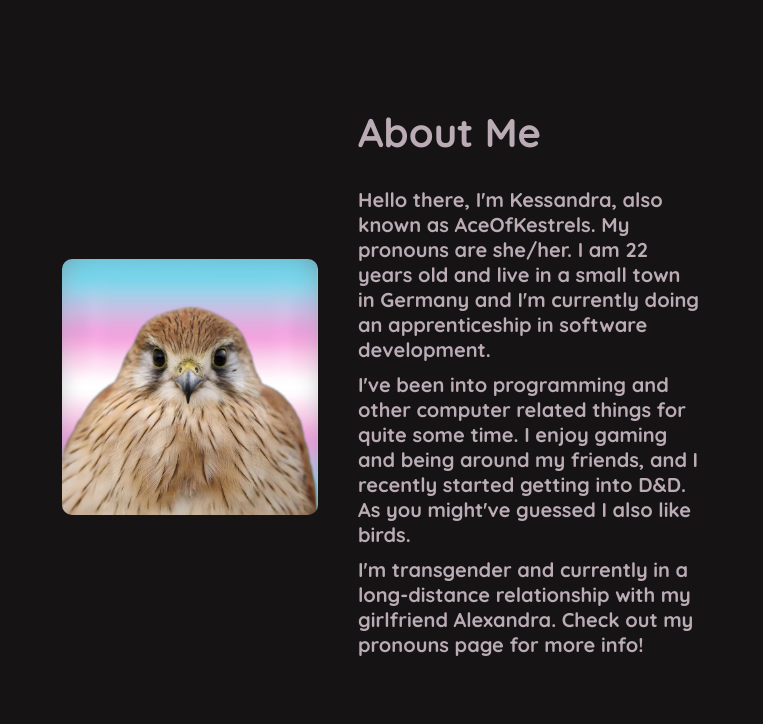
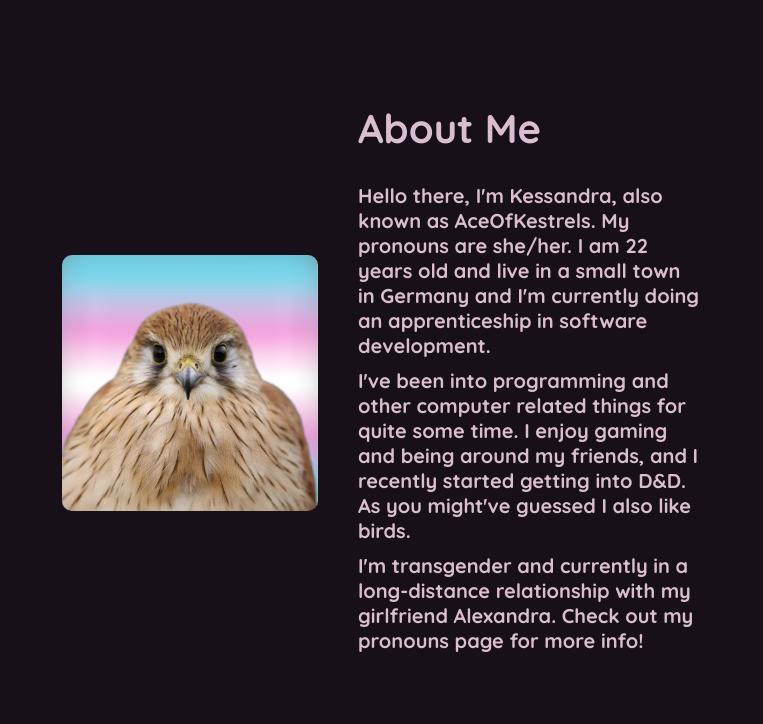
Before and after one commit to KestrelsDevelopment/KestrelsNest, a plain HTML site: page index.html in a window 1280 px wide. Shown: the part 639-1363 px from the top of the page, without its empty margins (258-1021 px from the left). Drawn offline with Linux system fonts and the light colour scheme.

Commit message:
Add custom scrollbar

```diff
--- a/style/links-section.css
+++ b/style/links-section.css
@@ -28,7 +28,7 @@ a.link {
     margin: 0.5em;
     border-radius: 0.75em;
 
-    border: 2px solid var(--color-accent);
+    /*border: 2px solid var(--color-accent);*/
     background-color: var(--color-primary);
 
     width: 8em;
--- a/style/page-setup.css
+++ b/style/page-setup.css
@@ -24,3 +24,22 @@ body {
     background-color: var(--color-background);
     overflow-x: hidden;
 }
+
+@supports selector(::-webkit-scrollbar) {
+    *::-webkit-scrollbar {
+        width: 8px;
+        background-color: var(--color-scrollbar-track);
+    }
+
+    ::-webkit-scrollbar-thumb {
+        background: var(--color-scrollbar-thumb);
+        border-radius: 4px;
+    }
+}
+
+@supports not selector(::-webkit-scrollbar) {
+    *{
+        scrollbar-width: thin;
+        scrollbar-color: var(--color-scrollbar-thumb) var(--color-scrollbar-track);
+    }
+}
--- a/style/phone.css
+++ b/style/phone.css
@@ -34,6 +34,7 @@
         margin-top: 1em;
         margin-inline: auto;
         width: 50%;
+        max-width: 20em;
     }
 
     .skill-panel {
--- a/style/styles.css
+++ b/style/styles.css
@@ -12,7 +12,7 @@ h2.subtitle {
 
 .footer {
     margin-top: 5em;
-    border-top: 2px solid var(--color-primary);
+    border-top: 2px solid var(--color-accent);
 
     height: 5em;
 }
--- a/style/variables.css
+++ b/style/variables.css
@@ -1,12 +1,16 @@
 * {
-    --color-background: hsl(320, 8%, 8%);
+    --color-base: hsl(320, 55%, 60%);
 
-    --color-font: hsl(320, 10%, 70%);
-    --color-font-hover: hsl(320, 10%, 90%);
+    --color-background: hsl(290, 20%, 8%);
 
-    --color-primary: hsl(320, 8%, 12%);
-    --color-primary-hover: hsl(320, 8%, 15%);
+    --color-font: hsl(320, 30%, 80%);
+    --color-font-hover: hsl(320, 20%, 8%);
 
-    --color-accent: hsl(320, 8%, 20%);
-    --color-accent-hover: hsl(320, 8%, 30%);
+    --color-primary: hsl(290, 25%, 15%);
+    --color-primary-hover: hsl(320, 55%, 60%);
+
+    --color-accent: hsl(290, 20%, 10%);
+
+    --color-scrollbar-track: transparent;
+    --color-scrollbar-thumb: var(--color-primary);
 }
```
